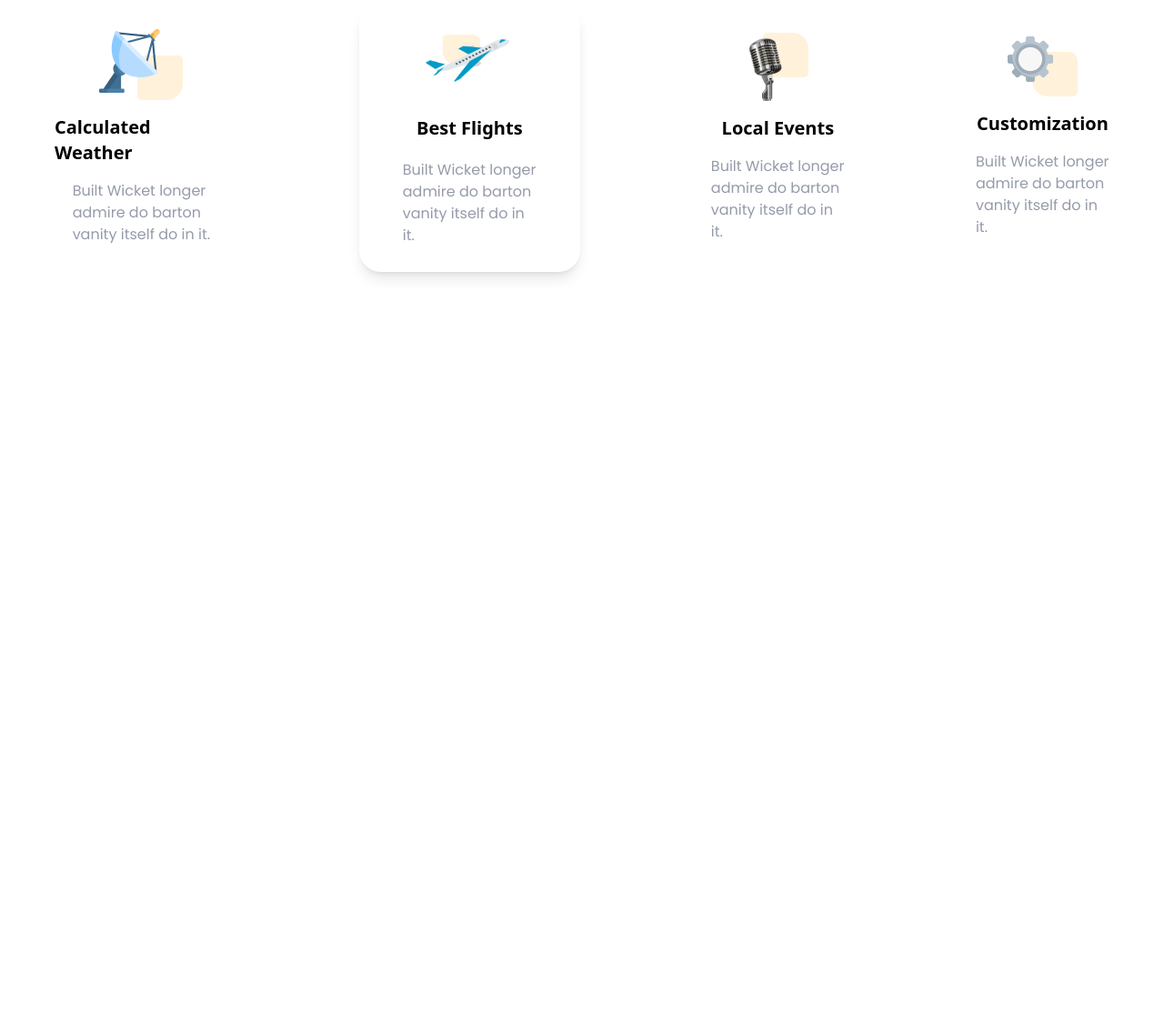
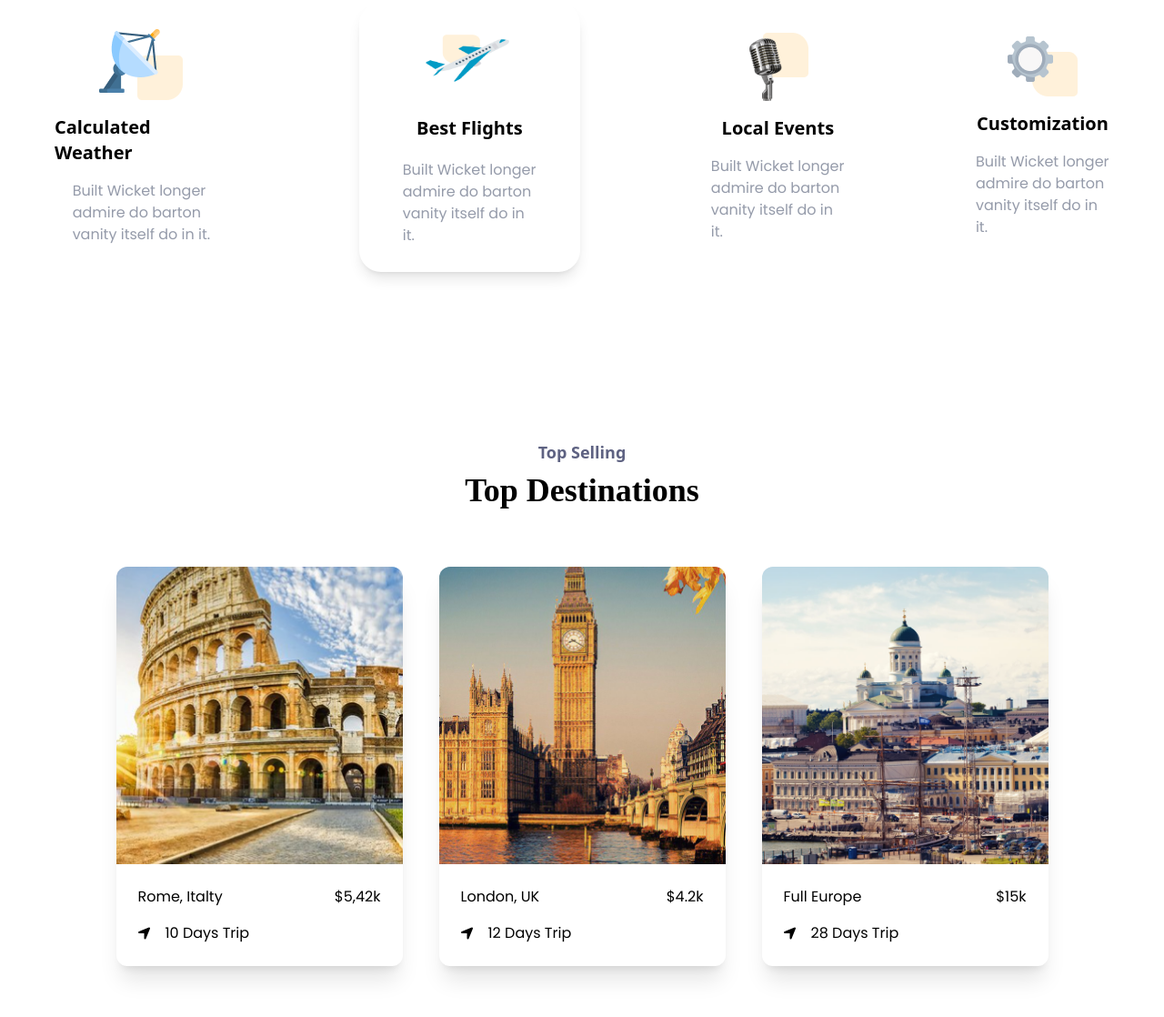
Before and after one commit to shajalal07s/figma-06, a website: page src/index.html in a window 1280 px wide. Shown: the part 1055-2173 px from the top of the page at 91% size. Before the commit the page ends 1482 px from the top, so only its background shows below. Drawn offline with nearby package versions, Linux system fonts and the light colour scheme; files that its build step writes are made by us from their sources; a web font is replaced by a local one.

Commit message:
selling-section create and selling section image add

```diff
--- a/src/index.html
+++ b/src/index.html
@@ -6,7 +6,6 @@
     <title>Travel</title>
     <link rel="stylesheet" href="../dist/output.css">
     <link rel="stylesheet" href="https://cdnjs.cloudflare.com/ajax/libs/font-awesome/6.6.0/css/all.min.css" integrity="sha512-Kc323vGBEqzTmouAECnVceyQqyqdsSiqLQISBL29aUW4U/M7pSPA/gEUZQqv1cwx4OnYxTxve5UMg5GT6L4JJg==" crossorigin="anonymous" referrerpolicy="no-referrer" />
-
 </head>
 <body>
     <!-- Header Section -->
@@ -128,5 +127,65 @@
         </div>
     </section>
 
+    <!-- Selling Section -->
+
+    <section class="w-primary mx-auto py-14">
+        <div class="selling-titel">
+            <p class="text-lg text-center text-[#5E6282] font-semibold">Top Selling</p>
+            <p class="text-4xl text-center font-Volkhov font-bold mt-2">Top Destinations</p>
+        </div>
+        <!-- Selling-Card -->
+        <div class="selling-card flex justify-center items-center gap-10 mt-16">
+            <!-- Card-1 -->
+            <div class="card-1 rounded-xl shadow-xl w-[315px]">
+                <div class="s-card-img-1">
+                    <img src="../Figma-06-Img/sell-section-1.png" class="w-[315px] h-[327px] object-cover rounded-t-xl" alt="">
+                </div>
+                <div class="s-card-text p-6 font-Poppins">
+                    <div class="flex justify-between mb-4">
+                       <p>Rome, Italty</p>
+                       <p>$5,42k</p>
+                    </div>
+                    <div class="flex justify-start items-center gap-4">
+                        <i class="fa-solid fa-location-arrow"></i>
+                        <p>10 Days Trip</p>
+                    </div>
+                </div>
+            </div>
+            <!-- Card-2 -->
+            <div class="card-2 rounded-xl shadow-xl w-[315px]">
+                <div class="s-card-img-1">
+                    <img src="../Figma-06-Img/sell-section-2.jpg" class="w-[315px] h-[327px] object-cover rounded-t-xl" alt="">
+                </div>
+                <div class="s-card-text p-6 font-Poppins">
+                    <div class="flex justify-between mb-4">
+                       <p>London, UK</p>
+                       <p>$4.2k</p>
+                    </div>
+                    <div class="flex justify-start items-center gap-4">
+                        <i class="fa-solid fa-location-arrow"></i>
+                        <p>12 Days Trip</p>
+                    </div>
+                </div>
+            </div>
+            <!-- Card-3 -->
+            <div class="card-3 rounded-xl shadow-xl w-[315px]">
+                <div class="s-card-img-1">
+                    <img src="../Figma-06-Img/sell-section-3.png" class="w-[315px] h-[327px] object-cover rounded-t-xl" alt="">
+                </div>
+                <div class="s-card-text p-6 font-Poppins">
+                    <div class="flex justify-between mb-4">
+                       <p>Full Europe</p>
+                       <p>$15k</p>
+                    </div>
+                    <div class="flex justify-start items-center gap-4">
+                        <i class="fa-solid fa-location-arrow"></i>
+                        <p>28 Days Trip</p>
+                    </div>
+                </div>
+            </div>
+        </div>
+    </section>
+
 </body>
 </html>
```
Also changed, not shown: Figma-06-Img/sell-section-1.png (added), Figma-06-Img/sell-section-2.jpg (added), Figma-06-Img/sell-section-3.png (added).
